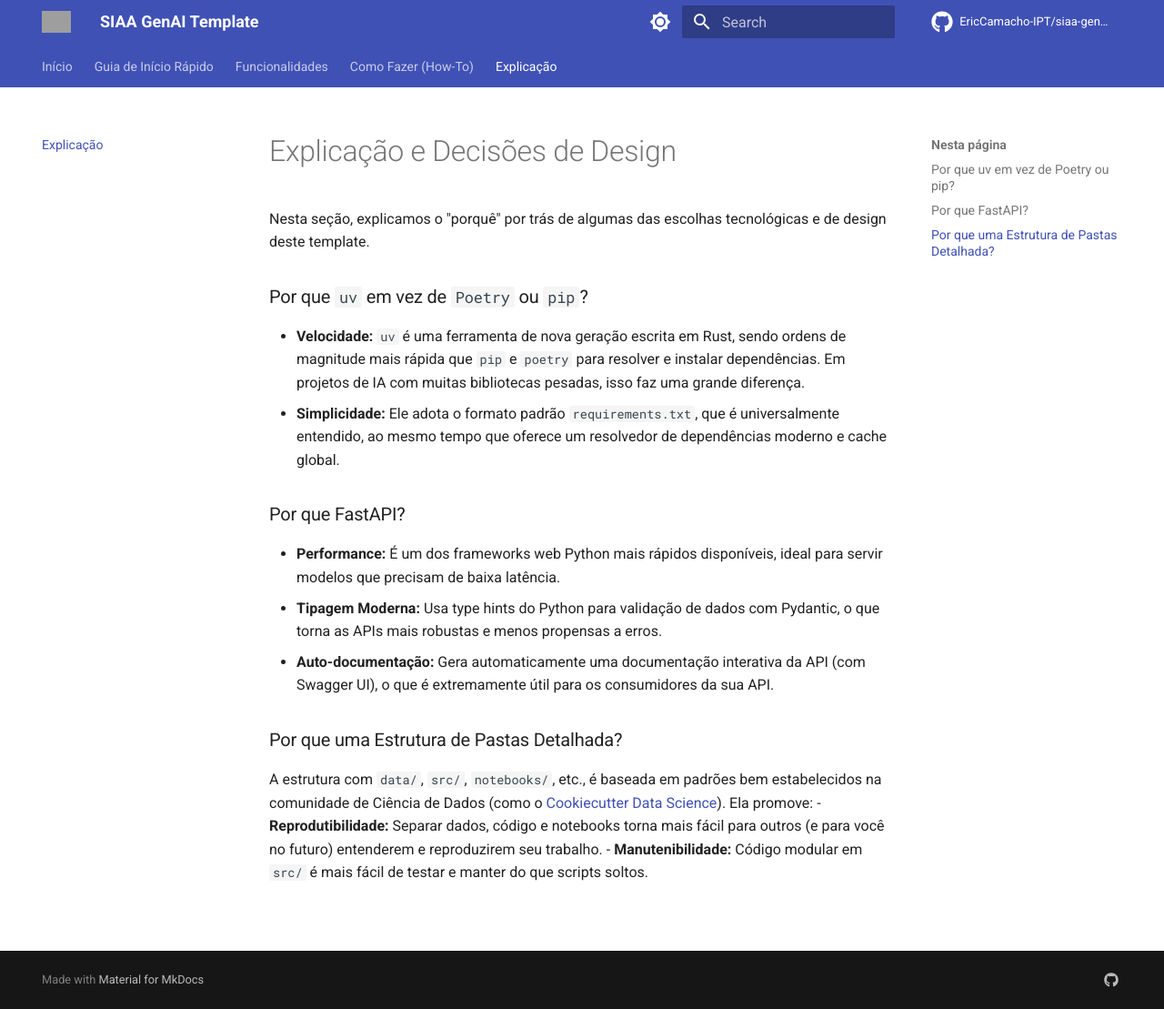
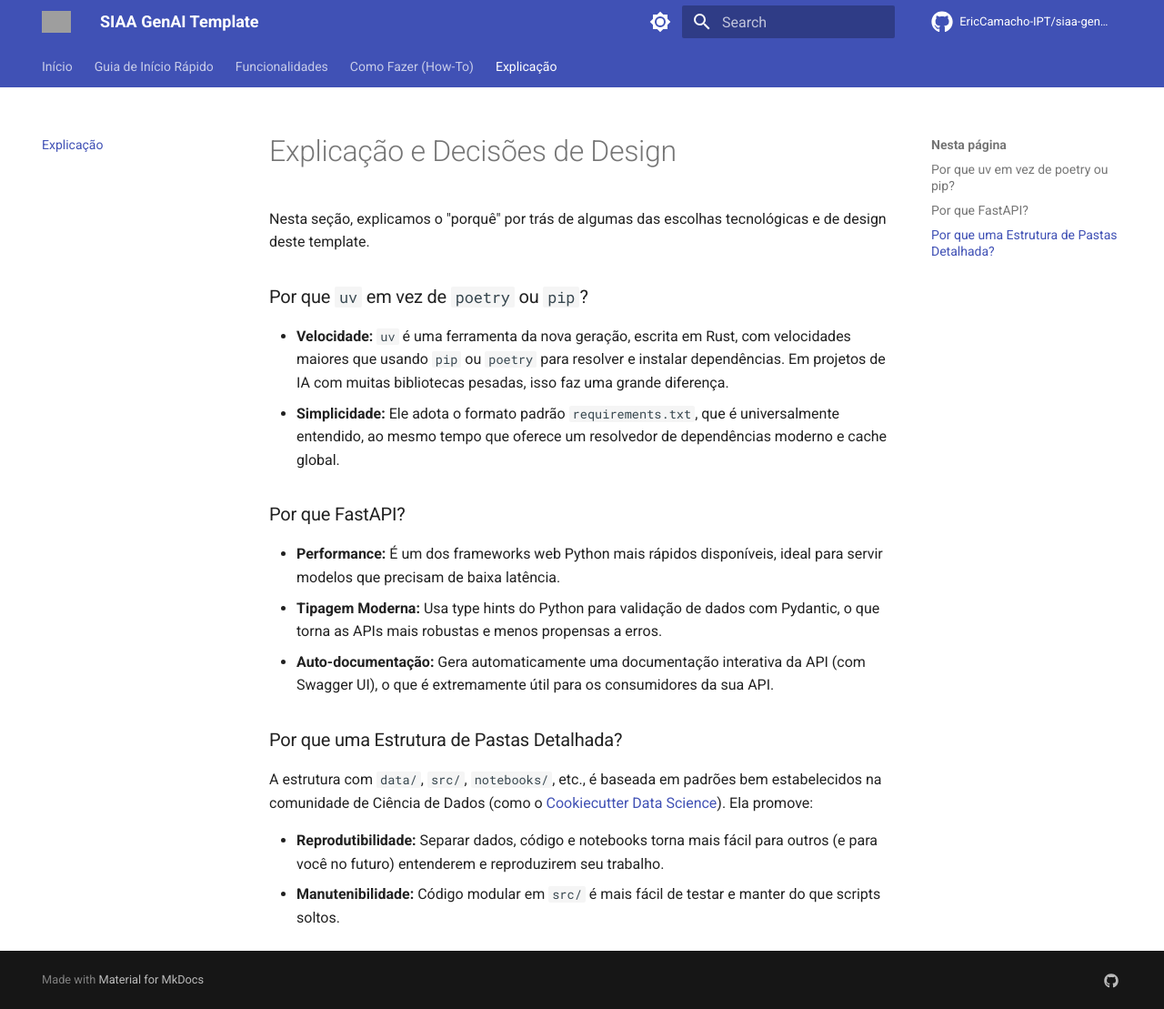
Before and after one commit to EricCamacho-IPT/siaa-genai-template, an MkDocs documentation site: the page built from docs/explanation.md, in a window 1280 px wide and 1109 px high. Shown: the whole window at 91% size. Built offline with MkDocs 1.6.1 and Material for MkDocs 9.7.7, drawn with Linux system fonts in a browser that asks for light colours; comment, search, counter and statistics services are not loaded; grey boxes are pictures that could not be loaded.

Commit message:
Update docs

```diff
--- a/docs/explanation.md
+++ b/docs/explanation.md
@@ -2,9 +2,9 @@
 
 Nesta seção, explicamos o "porquê" por trás de algumas das escolhas tecnológicas e de design deste template.
 
-### Por que `uv` em vez de `Poetry` ou `pip`?
+### Por que `uv` em vez de `poetry` ou `pip`?
 
--   **Velocidade:** `uv` é uma ferramenta de nova geração escrita em Rust, sendo ordens de magnitude mais rápida que `pip` e `poetry` para resolver e instalar dependências. Em projetos de IA com muitas bibliotecas pesadas, isso faz uma grande diferença.
+-   **Velocidade:** `uv` é uma ferramenta da nova geração, escrita em Rust, com velocidades maiores que usando `pip` ou `poetry` para resolver e instalar dependências. Em projetos de IA com muitas bibliotecas pesadas, isso faz uma grande diferença.
 -   **Simplicidade:** Ele adota o formato padrão `requirements.txt`, que é universalmente entendido, ao mesmo tempo que oferece um resolvedor de dependências moderno e cache global.
 
 ### Por que FastAPI?
@@ -16,5 +16,6 @@ Nesta seção, explicamos o "porquê" por trás de algumas das escolhas tecnoló
 ### Por que uma Estrutura de Pastas Detalhada?
 
 A estrutura com `data/`, `src/`, `notebooks/`, etc., é baseada em padrões bem estabelecidos na comunidade de Ciência de Dados (como o [Cookiecutter Data Science](https://drivendata.github.io/cookiecutter-data-science/)). Ela promove:
+
 -   **Reprodutibilidade:** Separar dados, código e notebooks torna mais fácil para outros (e para você no futuro) entenderem e reproduzirem seu trabalho.
 -   **Manutenibilidade:** Código modular em `src/` é mais fácil de testar e manter do que scripts soltos.
--- a/mkdocs.yml
+++ b/mkdocs.yml
@@ -1,6 +1,11 @@
-# Informações do Template
+# Para que serve este arquivo:
+# Este é o arquivo de configuração para o MkDocs, a ferramenta que gera
+# a documentação do seu TEMPLATE. É aqui que você define o nome do site,
+# o tema, as extensões de markdown e a navegação da sua documentação.
+
+# Informações do seu Template
 site_name: SIAA GenAI Template
-site_url: "https://ericcamacho-ipt.github.io/siaa-genai-template"
+site_url: "https://ericcamacho-ipt.github.io/siaa-genai-template/"
 repo_url: "https://github.com/EricCamacho-IPT/siaa-genai-template"
 repo_name: "EricCamacho-IPT/siaa-genai-template"
 edit_uri: "edit/main/docs/"
@@ -16,25 +21,31 @@ theme:
     # Modo Claro
     - media: "(prefers-color-scheme: light)"
       scheme: default
+      primary: 'indigo'
+      accent: 'indigo'
       toggle:
         icon: material/brightness-7
         name: Mudar para modo escuro
     # Modo Escuro
     - media: "(prefers-color-scheme: dark)"
       scheme: slate
+      primary: 'black'
+      accent: 'indigo'
       toggle:
         icon: material/brightness-4
         name: Mudar para modo claro
   features:
     - content.code.annotate
-    - navigation.tabs
-    - navigation.top
-    - search.suggest
+    - content.code.copy # Adiciona o botão de copiar nos blocos de código
+    - navigation.tabs # Ativa a navegação principal por abas
+    - navigation.top # Adiciona um botão de "voltar ao topo"
+    - search.suggest # Melhora a busca com sugestões
+    - toc.follow # Faz o sumário na lateral acompanhar a rolagem da página
 
 extra:
   social:
     - icon: "fontawesome/brands/github"
-      link: "https://github.com/EricCamacho-IPT"
+      link: "https://github.com/iptsp"
 
 # Extensões do Markdown para funcionalidades avançadas
 markdown_extensions:
@@ -48,8 +59,8 @@ markdown_extensions:
   - attr_list
   - md_in_html
   - pymdownx.emoji:
-      emoji_index: !!python/name:materialx.emoji.twemoji
-      emoji_generator: !!python/name:materialx.emoji.to_svg
+      emoji_index: !!python/name:material.extensions.emoji.twemoji
+      emoji_generator: !!python/name:material.extensions.emoji.to_svg
   - toc:
       permalink: true
       title: Nesta página
```
Also changed, not shown: docs/getting-started.md (+5 -3 lines), docs/index.md (+7 -4 lines).
